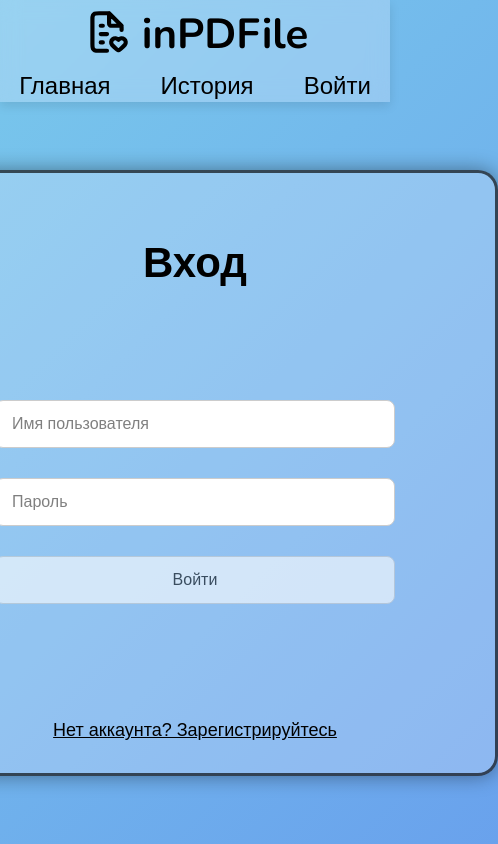
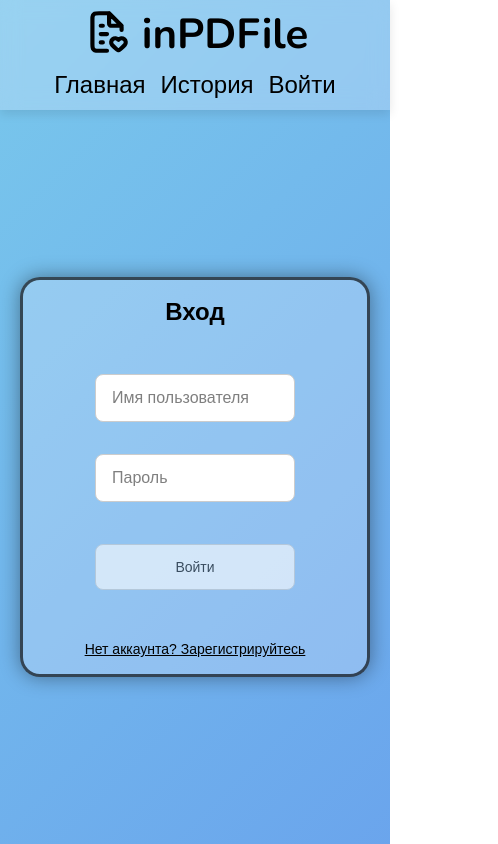
Before and after one commit to Dmitrii1404/inPDFile, a React (Vite) app: page /authPage in a window 390 px wide. Shown: the whole page, 498 px wide, since content can reach past the window. Built offline with nearby package versions, Linux system fonts and the light colour scheme; no server answers; the HTML template or start-up script is replaced by a standard one.

Commit message:
feat(frontend): add adaptive authPage & header & home

```diff
--- a/src/components/UI/Button/Button.module.css
+++ b/src/components/UI/Button/Button.module.css
@@ -23,3 +23,10 @@
     opacity: 0.6;
     cursor: not-allowed;
 }
+
+@media (max-width: 479px) {
+    .button {
+        width: 200px;
+        font-size: 18px;
+    }
+}
--- a/src/components/Widgets/AuthForm/AuthForm.module.css
+++ b/src/components/Widgets/AuthForm/AuthForm.module.css
@@ -3,9 +3,10 @@
     flex-direction: column;
     align-items: center;
     justify-content: space-between;
-    padding: 70px 0 30px 0;
-    height: 500px;
+    padding: 40px 0 30px 0;
+    height: 600px;
     width: 600px;
+    box-sizing: border-box;
     background: rgba(248,244,255, .25);
     border-color: rgba(0, 0, 0, .65);
     border-style: solid;
@@ -21,13 +22,14 @@
     justify-content: space-around;
     width: 400px;
     height: max-content;
+    transition: width 0.3s ease
 }
 
 .input_box {
     display: flex;
     flex-direction: column;
-    row-gap: 30px;
     width: 100%;
+    height: max-content;
 }
 
 .input {
@@ -81,6 +83,7 @@
     border-radius: 8px;
     outline: none;
     transition:
+            width 0.3s ease,
             border-color 0.2s ease,
             box-shadow 0.2s ease;
 }
@@ -98,3 +101,92 @@
 .error_message {
     color: #E32636;
 }
+
+.field {
+    display: flex;
+    flex-direction: column;
+    height: 90px;
+    transition: height 0.3s ease;
+}
+
+.label {
+    margin: 0;
+    font-size: 18px;
+    color: rgba(0, 0, 0, 0.5);
+    max-height: 0;
+    opacity: 0;
+    transition: max-height 0.3s ease, opacity 0.3s ease;
+}
+
+.error_message {
+    margin: 0;
+    font-size: 14px;
+    color: #E32636;
+    max-height: 0;
+    opacity: 0;
+    transition: max-height 0.3s ease, opacity 0.3s ease;
+}
+
+.errorActive .error_message {
+    max-height: 2.4em;
+    opacity: 1;
+    margin-top: 4px;
+}
+
+.labelActive .label {
+    max-height: 1.2em;
+    opacity: 1;
+    margin-bottom: 4px;
+}
+
+.title {
+    transition: font-size 0.3s ease
+}
+
+@media (max-width: 767px) and (min-width: 480px) {
+    .title {
+        font-size: 30px;
+    }
+    .auth {
+        padding: 40px 10px 30px 10px;
+    }
+    .auth_form {
+        width: 300px;
+    }
+    .submitButton {
+        width: 300px;
+    }
+}
+
+@media (max-width: 479px) {
+    .title {
+        font-size: 24px;
+    }
+    .auth_box {
+        padding: 0 10px;
+    }
+    .auth {
+        padding: 20px 10px 15px 10px;
+        height: 400px;
+    }
+    .auth_form {
+        width: 200px;
+        row-gap: 10px;
+    }
+    .submitButton {
+        width: 200px;
+        font-size: 14px;
+    }
+    .label{
+        font-size: 14px;
+    }
+    .buttonAccount {
+        font-size: 14px;
+    }
+    .error_message {
+        font-size: 10px;
+    }
+    .field {
+        height: 80px;
+    }
+}
--- a/src/components/Widgets/AuthForm/AuthForm.tsx
+++ b/src/components/Widgets/AuthForm/AuthForm.tsx
@@ -143,10 +143,17 @@ function AuthForm ({ isLogin, onSubmit, onToggleMode } : AuthFormProps) {
 
     return (
         <div className={styles.auth}>
-            <h1>{isLogin ? 'Вход' : 'Регистрация'}</h1>
+            <h1 className={styles.title}>{isLogin ? 'Вход' : 'Регистрация'}</h1>
             <form className={styles.auth_form} onSubmit={handleSubmit} noValidate>
                 <div className={styles.input_box}>
-                    <div>
+                    <div className={`${styles.field} ${
+                        !errors.user && user
+                            ? styles.labelActive
+                            : errors.user && !isLogin
+                                ? styles.errorActive
+                                : ''
+                    }`}>
+                        <p className={styles.label}>Логин:</p>
                         <input
                             className={`${styles.input} ${errors.user ? styles.input_error : ''}`}
                             type="text"
@@ -157,11 +164,16 @@ function AuthForm ({ isLogin, onSubmit, onToggleMode } : AuthFormProps) {
                             onBlur={handleUserBlur}
                             required
                         />
-                        {errors.user && !isLogin && (
-                            <span className={styles.error_message}>{errors.user}</span>
-                        )}
+                        <span className={styles.error_message}>{errors.user}</span>
                     </div>
-                    <div>
+                    <div className={`${styles.field} ${
+                        !errors.password && password
+                            ? styles.labelActive
+                            : errors.password && !isLogin
+                                ? styles.errorActive
+                                : ''
+                    }`}>
+                        <p className={styles.label}>Пароль:</p>
                         <input
                             className={`${styles.input} ${errors.password ? styles.input_error : ''}`}
                             type="password"
@@ -172,14 +184,13 @@ function AuthForm ({ isLogin, onSubmit, onToggleMode } : AuthFormProps) {
                             onBlur={handlePasswordBlur}
                             required
                         />
-                        {errors.password && !isLogin && (
-                            <span className={styles.error_message}>{errors.password}</span>
-                        )}
+                        <span className={styles.error_message}>{errors.password}</span>
 
-                        {!isLogin && password && (
-                            <PassIndicator strength={passwordStrength} />
-                        )}
+
                     </div>
+                    {!isLogin && password && (
+                        <PassIndicator strength={passwordStrength} />
+                    )}
                 </div>
                 <button type="submit" className={styles.submitButton} disabled={isFormReady()}>
                     {isLogin ? 'Войти' : 'Зарегистрироваться'}
--- a/src/pages/AuthPage/AuthPage.module.css
+++ b/src/pages/AuthPage/AuthPage.module.css
@@ -4,3 +4,21 @@
     justify-self: center;
     align-items: center;
 }
+
+@media (max-width: 767px) and (min-width: 480px) {
+    .auth_box {
+        box-sizing: border-box;
+        width: 100%;
+        padding: 0 50px;
+        max-width: 700px;
+    }
+}
+
+@media (max-width: 479px) {
+    .auth_box {
+        box-sizing: border-box;
+        width: 100%;
+        padding: 0 20px;
+        max-width: 700px;
+    }
+}
--- a/src/pages/Header/Header.module.css
+++ b/src/pages/Header/Header.module.css
@@ -70,7 +70,7 @@
 }
 
 
-@media (max-width: 767px) {
+@media (max-width: 767px) and (min-width: 480px) {
     .header {
         flex-direction: column;
         align-items: center;
@@ -78,7 +78,7 @@
     .logoContainer {
         height: 50px;
         padding: 0;
-        margin: 10px;
+        margin-top: 10px;
         align-items: center;
     }
     .logo {
@@ -86,9 +86,34 @@
     }
     .nav__list {
         margin: 0;
+        height: 50px;
     }
 
     .description {
         display: none;
     }
 }
+
+@media (max-width: 479px) {
+    .header {
+        flex-direction: column;
+        align-items: center;
+    }
+    .logoContainer {
+        height: 50px;
+        padding: 0;
+        margin-top: 10px;
+        align-items: center;
+    }
+    .logo {
+        height: 50px;
+    }
+    .nav__list {
+        column-gap: 15px;
+        margin: 0;
+        height: 50px;
+    }
+    .description {
+        display: none;
+    }
+}
--- a/src/pages/Home/Home.module.css
+++ b/src/pages/Home/Home.module.css
@@ -120,7 +120,7 @@
     margin: 0;
 }
 
-@media (max-width: 767px) {
+@media (max-width: 767px) and (min-width: 480px) {
     .home {
         grid-template-columns: 1fr;
         row-gap: 60px;
@@ -138,3 +138,65 @@
         padding-bottom: 40px;
     }
 }
+
+.file {
+    display: none;
+}
+
+.currentFile {
+    display: flex;
+    flex-direction: row;
+    justify-content: center;
+}
+
+.crossButton {
+    height: 24px;
+    width: 24px;
+    background: none;
+    border: none;
+    align-self: center;
+}
+.cross {
+    height: 24px;
+    width: 24px;
+}
+
+@media (max-width: 479px) {
+    .home {
+        grid-template-columns: 1fr;
+        row-gap: 60px;
+    }
+    .list {
+        margin: 0;
+        padding: 0 20px;
+        box-sizing: border-box;
+    }
+    .box_description {
+        width: 100%;
+
+    }
+    .description{
+        font-size: 18px;
+    }
+
+    .container_upload {
+        justify-content: start;
+        row-gap: 20px;
+        margin: 0;
+        padding: 0 20px 40px 20px;
+    }
+    .box_selectFile{
+        width: 200px;
+    }
+    .selectFile {
+        font-size: 18px;
+    }
+    .fileDropZone {
+        height: 200px;
+        box-sizing: border-box;
+        display: none;
+    }
+    .file {
+        display: block;
+    }
+}
--- a/src/pages/Home/Home.tsx
+++ b/src/pages/Home/Home.tsx
@@ -4,6 +4,8 @@ import {toast} from "react-toastify";
 import NProgress from 'nprogress';
 import axios from "axios";
 import Button from "../../components/UI/Button/Button.tsx";
+// @ts-ignore
+import Cross from "../../assets/Cross.svg?react";
 
 function Home () {
     const [file, setFile] = useState<File | null>(null);
@@ -67,6 +69,10 @@ function Home () {
         }
     };
 
+    const handleDeleteFile = ()=> {
+        setFile(null);
+    };
+
     const classFileDropZone = [
         styles.fileDropZone,
         dragActive ? styles.dragActive : null
@@ -76,10 +82,10 @@ function Home () {
         <main className={styles.home}>
             <div className={styles.list}>
                 <div className={styles.box_description}>
-                    <p>Документы окружают нас повсюду - договоры, чеки, соглашения. Важно быстро определить их тип, будь то в работе или повседневной жизни.</p>
+                    <p className={styles.description}>Документы окружают нас повсюду - договоры, чеки, соглашения. Важно быстро определить их тип, будь то в работе или повседневной жизни.</p>
                 </div>
                 <div className={styles.box_description}>
-                    <p>Наш сервис бесплатно определяет тип документа в PDF-файле за секунды. Просто загрузите файл - и получите результат без лишних усилий</p>
+                    <p className={styles.description}>Наш сервис бесплатно определяет тип документа в PDF-файле за секунды. Просто загрузите файл - и получите результат без лишних усилий</p>
                 </div>
             </div>
             <div className={styles.container_upload}>
@@ -102,11 +108,23 @@ function Home () {
                     onDrop={handleDrop}
                 >
                     {file ? (
-                        <p className={styles.textDropZone}>Выбран файл: {file.name}</p>
+                        <div className={styles.currentFile}>
+                            <p className={styles.textDropZone}>Выбран файл: {file.name}</p>
+                            <button onClick={handleDeleteFile} className={styles.crossButton}><Cross className={styles.cross}/></button>
+                        </div>
                     ) : (
                         <p className={styles.textDropZone}>Перетащите сюда ваши файлы</p>
                     )}
                 </div>
+
+                {file && (
+                    <div className={`${styles.box_description} ${styles.file}`}>
+                        <div className={styles.currentFile}>
+                            <p className={styles.description}>Выбран файл: {file.name}</p>
+                            <button onClick={handleDeleteFile} className={styles.crossButton}><Cross className={styles.cross}/></button>
+                        </div>
+                    </div>
+                )}
 
                 <Button onClick={handleFileUpload} disabled={!file || loading}>
                     {loading ? 'Загрузка...': 'Загрузить файл'}
```
Also changed, not shown: src/assets/Cross.svg (added).
